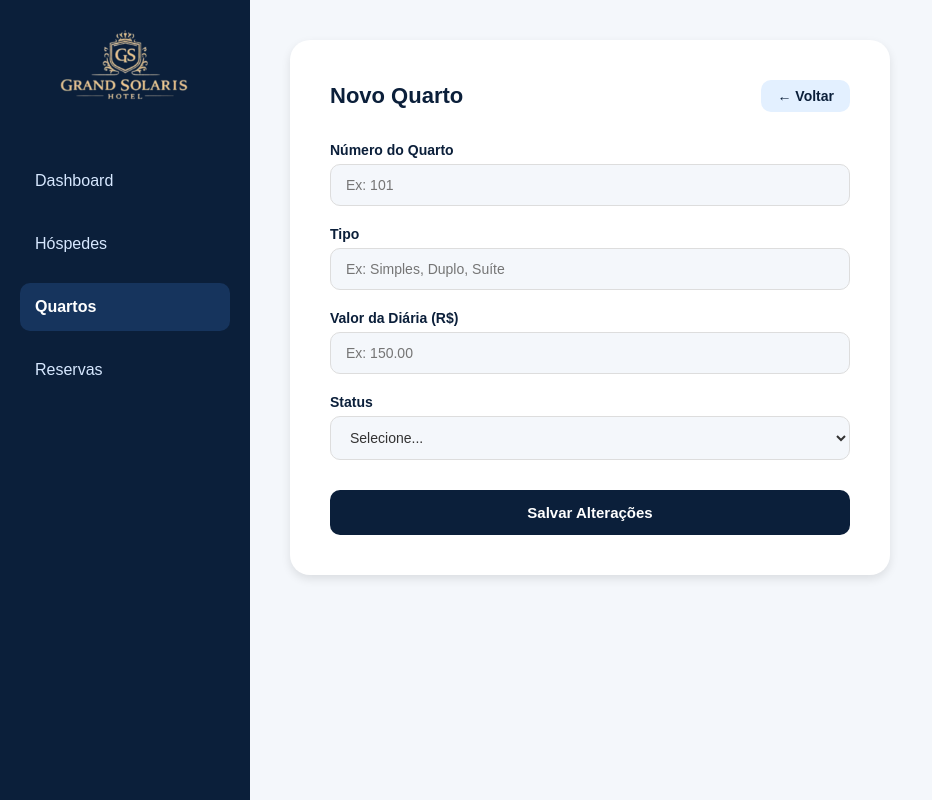
After one commit to Melhores-da-Sala/gestao-hotel, a FastAPI app: page /add_quarto in a window 1280 px wide. The commit adds this page. Shown: the whole page, without its empty margins (0-932 px from the left). Run offline with FastAPI, Linux system fonts and the light colour scheme.

Commit message:
Telas de quartos, exclusão, editar adicionadas junto ao CSS

```diff
--- a/app.py
+++ b/app.py
@@ -247,3 +247,7 @@ async def editar_reserva(
 async def deletar_reserva(id: int):
     delete_reserva(id)
     return RedirectResponse(url="/reservas", status_code=303)
+
+if __name__ == "__main__":
+    import uvicorn
+    uvicorn.run("app:app", host="127.0.0.1", port=8000, reload=False)
--- a/static/css/style.css
+++ b/static/css/style.css
@@ -273,3 +273,193 @@ table td {
 table tr:hover {
     background-color: #f4f7fb;
 }
+
+/* QUARTOS */
+
+.sidebar nav a.active {
+    background-color: #16345d;
+    color: white;
+    font-weight: bold;
+}
+
+.secao-header {
+    display: flex;
+    justify-content: space-between;
+    align-items: center;
+    margin-bottom: 20px;
+}
+
+.secao-header h2 {
+    color: #0b1f3a;
+    font-size: 22px;
+}
+
+.btn-novo {
+    background-color: #0b1f3a;
+    color: white;
+    text-decoration: none;
+    padding: 10px 18px;
+    border-radius: 10px;
+    font-size: 14px;
+    font-weight: bold;
+    transition: 0.3s;
+}
+
+.btn-novo:hover {
+    background-color: #16345d;
+}
+
+.tabela-container {
+    background-color: white;
+    padding: 30px;
+    border-radius: 20px;
+    box-shadow: 0px 4px 10px rgba(0, 0, 0, 0.1);
+}
+
+.acoes {
+    display: flex;
+    gap: 8px;
+}
+
+.btn-editar,
+.btn-excluir {
+    text-decoration: none;
+    padding: 7px 14px;
+    border-radius: 8px;
+    font-size: 13px;
+    font-weight: bold;
+    transition: 0.3s;
+}
+
+.btn-editar {
+    background-color: #e3f0ff;
+    color: #0b1f3a;
+}
+
+.btn-editar:hover {
+    background-color: #cfe8ff;
+}
+
+.btn-excluir {
+    background-color: #fde8e8;
+    color: #c0392b;
+}
+
+.btn-excluir:hover {
+    background-color: #f5b7b1;
+}
+
+.status-badge {
+    display: inline-block;
+    padding: 5px 12px;
+    border-radius: 20px;
+    font-size: 13px;
+    font-weight: bold;
+}
+
+.status-disponivel {
+    background-color: #d4edda;
+    color: #155724;
+}
+
+.status-ocupado {
+    background-color: #fde8e8;
+    color: #c0392b;
+}
+
+.status-manutencao {
+    background-color: #fff3cd;
+    color: #856404;
+}
+
+.sem-dados {
+    text-align: center;
+    color: #999;
+    padding: 40px !important;
+}
+
+/* FORMULÁRIO DE QUARTO */
+
+.form-container {
+    background-color: white;
+    padding: 40px;
+    border-radius: 20px;
+    box-shadow: 0px 4px 10px rgba(0, 0, 0, 0.1);
+    max-width: 600px;
+}
+
+.form-header {
+    display: flex;
+    justify-content: space-between;
+    align-items: center;
+    margin-bottom: 30px;
+}
+
+.form-header h2 {
+    color: #0b1f3a;
+    font-size: 22px;
+}
+
+.btn-voltar {
+    text-decoration: none;
+    color: #0b1f3a;
+    font-size: 14px;
+    font-weight: bold;
+    padding: 8px 16px;
+    border-radius: 10px;
+    background-color: #e3f0ff;
+    transition: 0.3s;
+}
+
+.btn-voltar:hover {
+    background-color: #cfe8ff;
+}
+
+.form-group {
+    display: flex;
+    flex-direction: column;
+    gap: 6px;
+    margin-bottom: 20px;
+}
+
+.form-group label {
+    color: #0b1f3a;
+    font-size: 14px;
+    font-weight: bold;
+}
+
+.form-group input,
+.form-group select {
+    padding: 12px 15px;
+    border: 1px solid #ddd;
+    border-radius: 10px;
+    font-size: 14px;
+    color: #333;
+    background-color: #f4f7fb;
+    outline: none;
+    transition: 0.3s;
+}
+
+.form-group input:focus,
+.form-group select:focus {
+    border-color: #0b1f3a;
+    background-color: white;
+}
+
+.btn-salvar {
+    width: 100%;
+    padding: 14px;
+    background-color: #0b1f3a;
+    color: white;
+    border: none;
+    border-radius: 10px;
+    font-size: 15px;
+    font-weight: bold;
+    cursor: pointer;
+    transition: 0.3s;
+    margin-top: 10px;
+}
+
+.btn-salvar:hover {
+    background-color: #16345d;
+}
--- /dev/null
+++ b/templates/form_quarto.html
@@ -0,0 +1,69 @@
+<!DOCTYPE html>
+<html lang="pt-br">
+<head>
+    <meta charset="UTF-8">
+    <meta name="viewport" content="width=device-width, initial-scale=1.0">
+    <link rel="stylesheet" href="/static/css/style.css">
+    <title>
+        {% if quarto %}Editar Quarto{% else %}Novo Quarto{% endif %} | Hotel Grand Solaris
+    </title>
+</head>
+<body>
+    <aside class="sidebar">
+        <div class="logo-area">
+            <img src="/static/assets/logo_hotel.png" alt="Logo Hotel">
+        </div>
+        <nav>
+            <a href="/">Dashboard</a>
+            <a href="/hospedes">Hóspedes</a>
+            <a href="/quartos" class="active">Quartos</a>
+            <a href="/reservas">Reservas</a>
+        </nav>
+    </aside>
+    <main>
+        <div class="form-container">
+            <div class="form-header">
+                <h2>{% if quarto %}Editar Quarto{% else %}Novo Quarto{% endif %}</h2>
+                <a href="/quartos" class="btn-voltar">← Voltar</a>
+            </div>
+
+            <form method="POST" action="{% if quarto %}/edit_quarto/{{ quarto.id }}{% else %}/add_quarto{% endif %}">
+
+                <div class="form-group">
+                    <label for="numero">Número do Quarto</label>
+                    <input type="text" id="numero" name="numero" placeholder="Ex: 101"
+                        value="{{ quarto.numero if quarto else '' }}" required>
+                </div>
+
+                <div class="form-group">
+                    <label for="tipo">Tipo</label>
+                    <input type="text" id="tipo" name="tipo" placeholder="Ex: Simples, Duplo, Suíte"
+                        value="{{ quarto.tipo if quarto else '' }}" required>
+                </div>
+
+                <div class="form-group">
+                    <label for="valor_diaria">Valor da Diária (R$)</label>
+                    <input type="number" id="valor_diaria" name="valor_diaria" placeholder="Ex: 150.00" step="0.01"
+                        min="0" value="{{ quarto.valor_diaria if quarto else '' }}" required>
+                </div>
+
+                <div class="form-group">
+                    <label for="status">Status</label>
+                    <select id="status" name="status" required>
+                        <option value="" disabled {% if not quarto %}selected{% endif %}>Selecione...</option>
+                        <option value="Disponível" {% if quarto and quarto.status=='Disponível' %}selected{% endif %}>
+                            Disponível</option>
+                        <option value="Ocupado" {% if quarto and quarto.status=='Ocupado' %}selected{% endif %}>Ocupado
+                        </option>
+                        <option value="Manutenção" {% if quarto and quarto.status=='Manutenção' %}selected{% endif %}>
+                            Manutenção</option>
+                    </select>
+                </div>
+                <button type="submit" class="btn-salvar">
+                    Salvar Alterações
+                </button>
+            </form>
+        </div>
+    </main>
+</body>
+</html>
```
Also changed, not shown: dao.py (+4 -3 lines), templates/index.html (+4 -15 lines), templates/quartos.html (added, +62 -0 lines).
